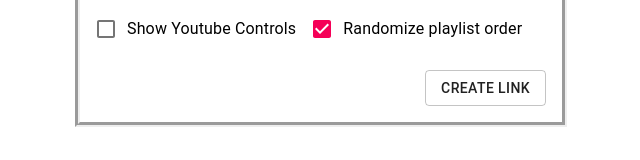
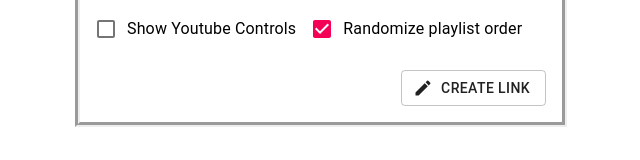
Before and after one commit to Genide/youtube-playlist-brb, a React (Create React App) app: page /config in a window 1280 px wide. Shown: the part 434-594 px from the top of the page, without its empty margins (319-959 px from the left). Built offline with nearby package versions, Linux system fonts and the light colour scheme; no server answers.

Commit message:
Use icon buttons

```diff
--- a/package.json
+++ b/package.json
@@ -4,6 +4,7 @@
   "private": true,
   "dependencies": {
     "@material-ui/core": "^4.11.0",
+    "@material-ui/icons": "^4.9.1",
     "@testing-library/jest-dom": "^4.2.4",
     "@testing-library/react": "^9.3.2",
     "@testing-library/user-event": "^7.1.2",
--- a/src/Components/Config.tsx
+++ b/src/Components/Config.tsx
@@ -5,6 +5,8 @@
 import YoutubePlaylistSnippet from './YoutubePlaylistSnippet';
 import { GetPlaylistObject } from '../Utilities/Utilities';
 import { useHistory } from 'react-router-dom';
+import CreateIcon from '@material-ui/icons/Create';
+import Done from '@material-ui/icons/CallMade';
 
 interface Props {
     YoutubeApiKey: string,
@@ -46,7 +48,14 @@
                     <DialogContent>
                         <div>The link has been copied to your clipboard. Click the button below to go to your new BRB page.</div>
                         <br />
-                        <Button variant='outlined' style={{ float: "right" }} onClick={jumpToBrb}>BE RIGHT BACK</Button>
+                        <Button
+                            variant='outlined'
+                            style={{ float: "right" }}
+                            onClick={jumpToBrb}
+                            startIcon={<Done />}
+                        >
+                            JUMP TO BRB
+                        </Button>
                     </DialogContent>
                 </Dialog>
             </div>
@@ -139,20 +148,15 @@
 
                             <br />
                             <br />
-                            <Button type='submit' variant='outlined' disabled={formik.isSubmitting} style={{float: 'right'}}>
+                            <Button
+                                type='submit'
+                                variant='outlined'
+                                disabled={formik.isSubmitting}
+                                style={{float: 'right'}}
+                                startIcon={<CreateIcon />}
+                            >
                                 Create Link
                             </Button>
-                            <Dialog
-                                open={isDialogOpen}
-                                onClose={() => setisDialogOpen(false)}
-                            >
-                                <DialogTitle>Link has been created</DialogTitle>
-                                <DialogContent>
-                                    <div>The link has been copied to your clipboard. Click the button below to go to your new BRB page.</div>
-                                    <br/>
-                                    <Button variant='outlined' style={{float: "right"}} onClick={jumpToBrb}>BE RIGHT BACK</Button>
-                                </DialogContent>
-                            </Dialog>
                         </form>
                     )
                 }}
```
Also changed, not shown: 1 other file (tests, documents, lock files or other folders).
